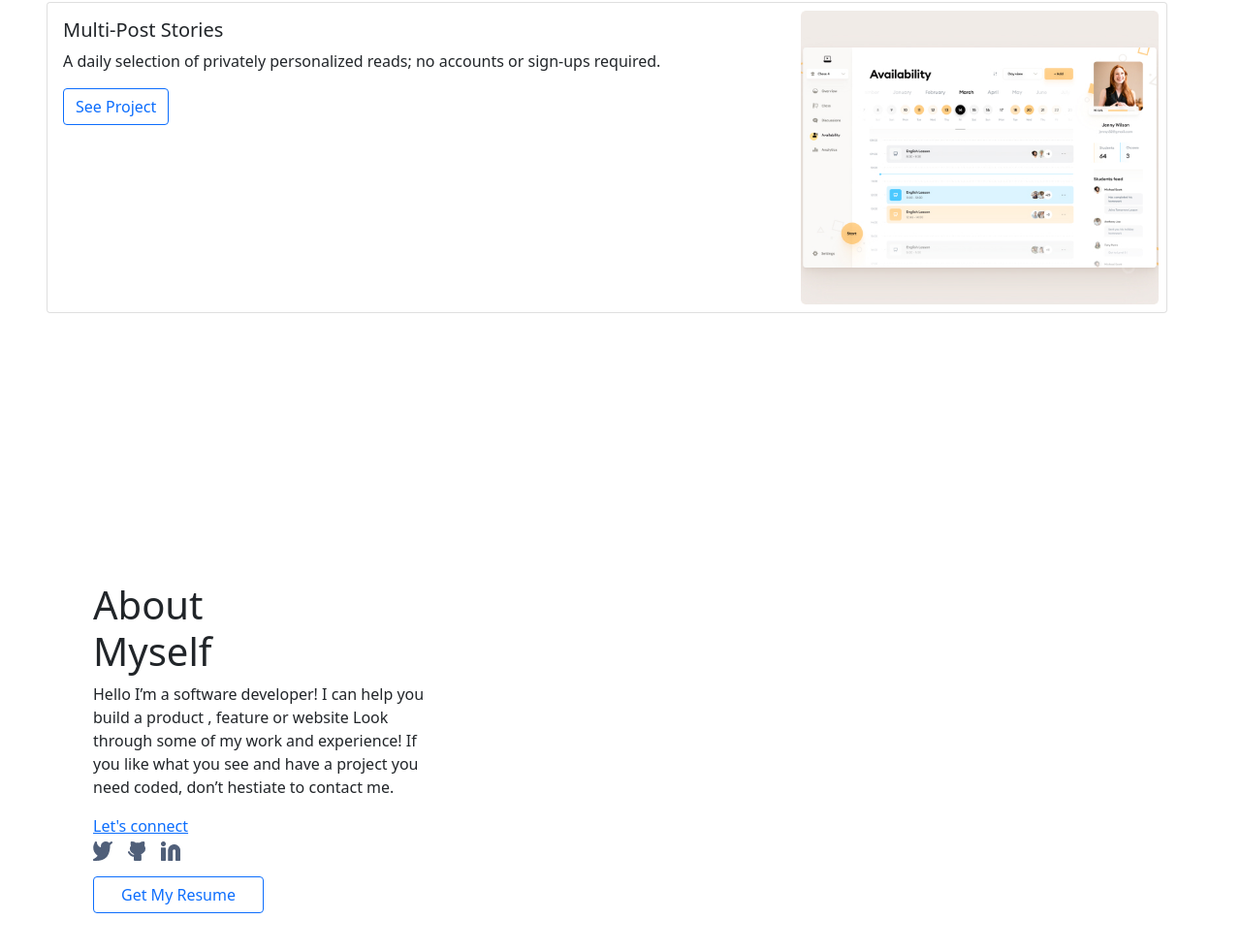
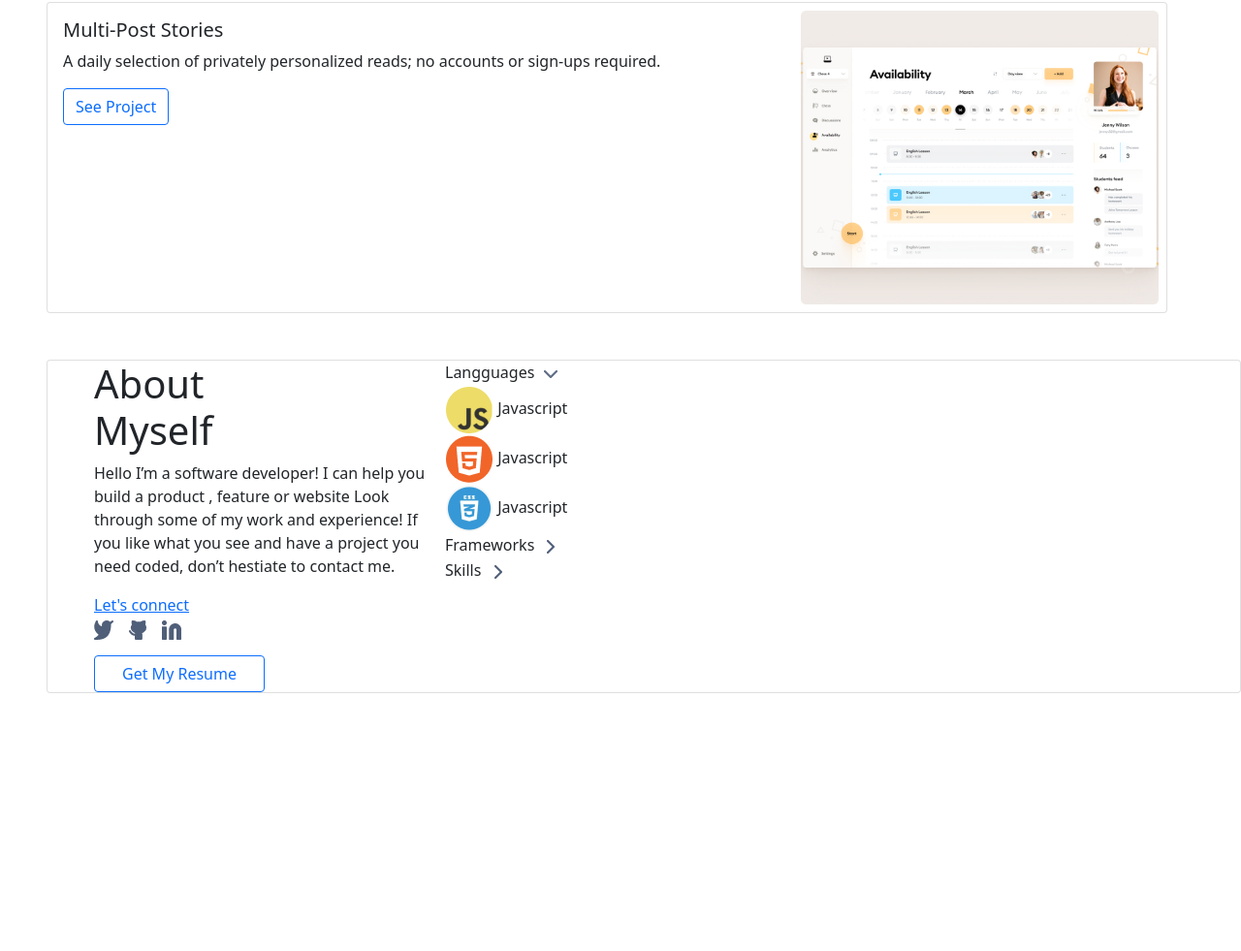
Before and after one commit to NasKhalil/Portfolio-bootstrap-version, a plain HTML site: page index.html in a window 1280 px wide. Shown: the part 2003-2984 px from the top of the page at 97% size. After the commit the page ends 2718 px from the top, so only its background shows below. Drawn offline with Linux system fonts and the light colour scheme.

Commit message:
add the languagges frameworks skills part in about me section

```diff
--- a/index.html
+++ b/index.html
@@ -112,11 +112,12 @@
         </div>
       </div>
     </section>
-    <section class="headline d-flex flex-column justify-content-center mt-5 ms-5 min-vh-100">
+    <section class="aboutme card mt-5 ms-5">
+      <div class="row g-0 d-flex flex-row">
       <div class="col-lg-4">
-        <h1 class=" ms-5">About <br>
+        <h1 class="ms-5">About <br>
           Myself</h1>
-        <p class="ms-5"style="max-width: 906px;">Hello I’m a software developer! I can help you build a product ,
+        <p class="ms-5"style="max-width: 450px;">Hello I’m a software developer! I can help you build a product ,
           feature or website Look through some of my work and experience!
           If you like what you see and have a project you need coded, don’t hestiate to contact me.</p>
           <a href="#" class="ms-5 mb-2 link-unstyled">Let's connect</a>
@@ -129,6 +130,39 @@
             Get My Resume
           </button>
       </div>
+      <div class="col-lg-8">
+        <ul class="list-unstyled">
+          <li>
+            <span>Langguages</span>
+            <img src="./Media/Icon-down.jpg" alt="">
+          </li>
+          <li>
+            <ul class="list-unstyled">
+              <li>
+                <img src="./Media/javascript.png" alt="javascript logo">
+                <span>Javascript</span>
+              </li>
+              <li>
+                <img src="./Media/html.png" alt="javascript logo">
+                <span>Javascript</span>
+              </li>
+              <li>
+                <img src="./Media/css.png" alt="javascript logo">
+                <span>Javascript</span>
+              </li>
+            </ul>
+          </li>
+          <li>
+            <span>Frameworks</span>
+            <img src="./Media/Icon-right.jpg" alt="">
+          </li>
+          <li>
+            <span>Skills</span>
+            <img src="./Media/Icon-right.jpg" alt="">
+          </li>
+        </ul>
+      </div>
+    </div>
     </section>
   </main>
 </body>
```
Also changed, not shown: Media/Counter.jpg (added), Media/Icon-down.jpg (added), Media/Icon-right.jpg (added), Media/css.png (added), Media/html.png (added), Media/javascript.png (added).
